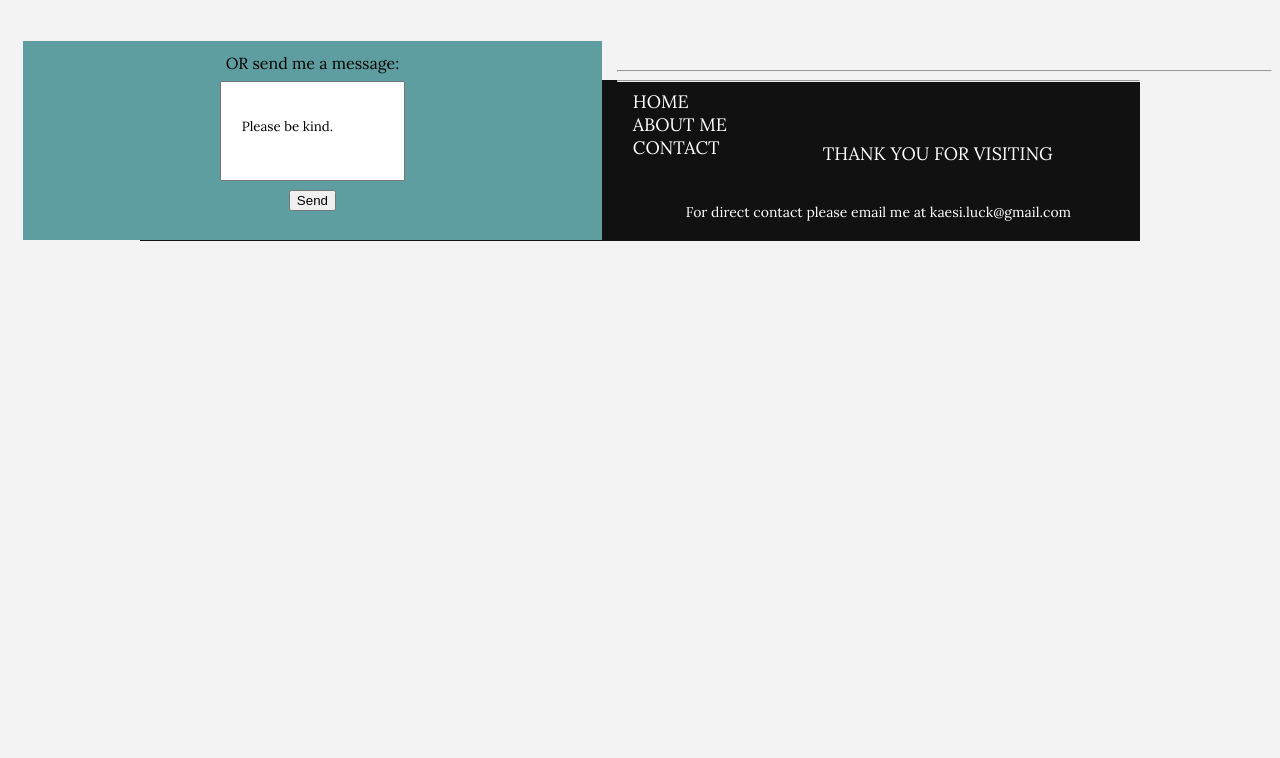
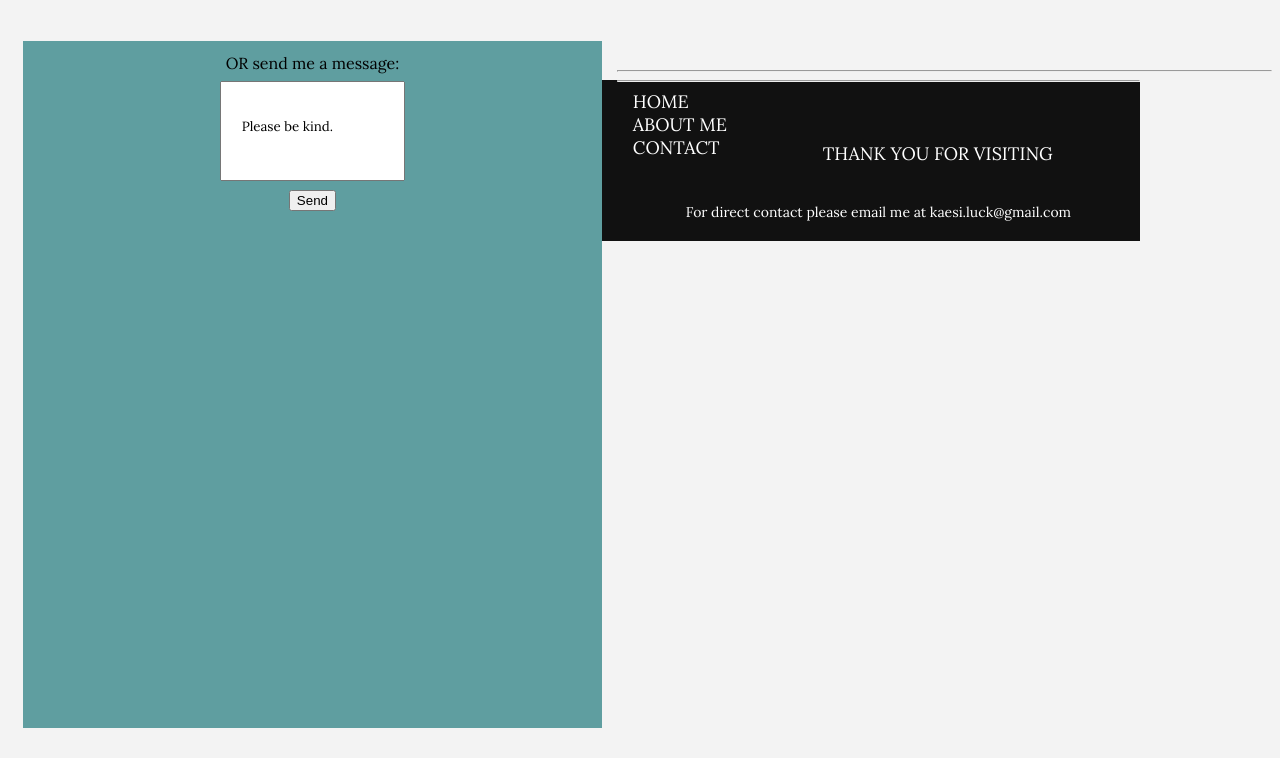
Before and after one commit to kaesiluck/kaesiluck.github.io, a PHP site: page /contactMe.html in a window 1280 px wide. Shown: the part 886-1644 px from the top of the page. Before the commit the page ends 1127 px from the top, so only its background shows below. Run offline with PHP 8.4, Linux system fonts and the light colour scheme.

Commit message:
Update style.css

```diff
--- a/style.css
+++ b/style.css
@@ -626,6 +626,7 @@ div.contact-main form {
    padding: 12px 20px 12px 20px;
    text-align: center;
    margin-bottom: 30px;
+   padding-bottom: 500px;
 }
 
 div.contact-main input[type = text] {
```
